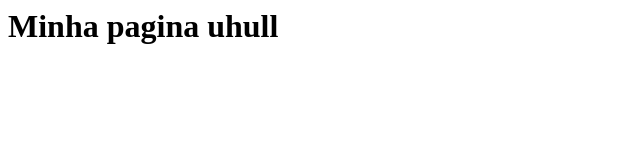
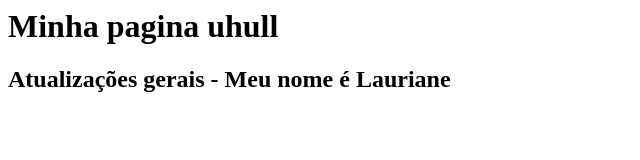
Before and after one commit to LaurianeSoares/gama-no-github, a plain HTML site: page index.html in a window 1280 px wide. Shown: the whole page, without its empty margins (0-640 px from the left). Drawn offline with Linux system fonts and the light colour scheme.

Commit message:
Aterações feitas no arquivo html

```diff
--- a/index.html
+++ b/index.html
@@ -1,5 +1,6 @@
 <html>
     <body>
         <h1>Minha pagina uhull</h1>
+        <h2>Atualizações gerais - Meu nome é Lauriane</h2>
     </body>
 </html>
```
